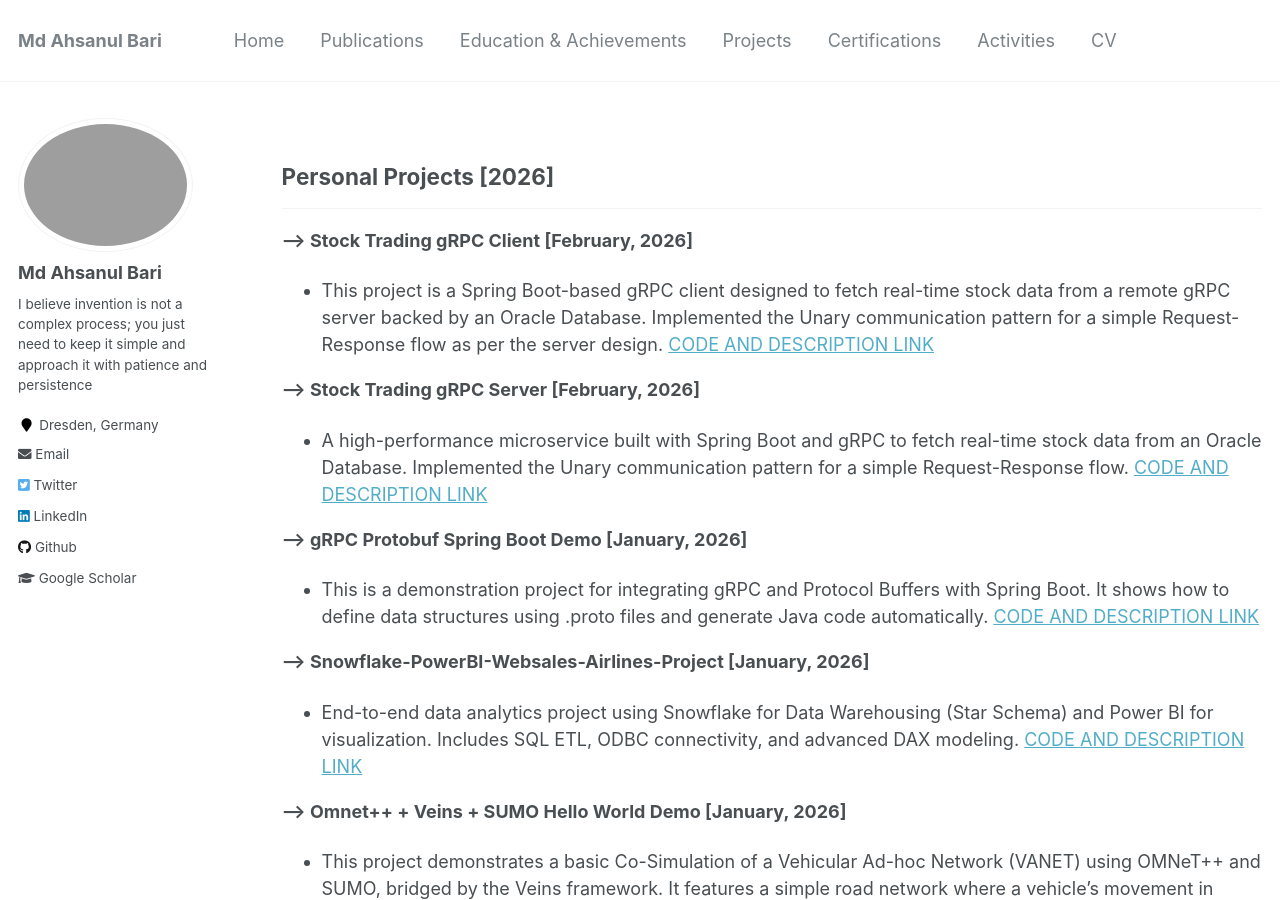
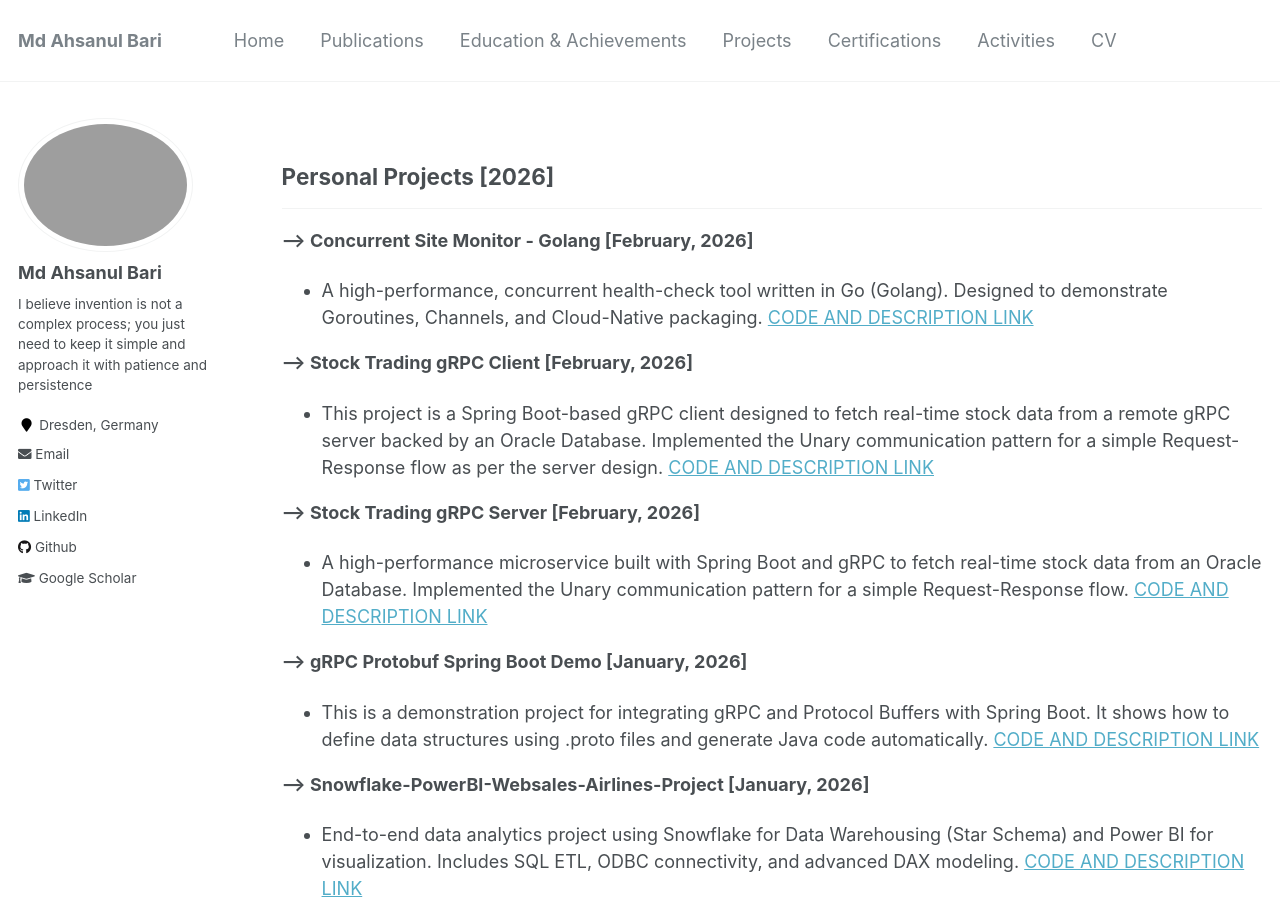
Before and after one commit to AhsanulBariRomi/ahsanul-bari.github.io, a Jekyll site: the page built from _pages/projects.md, in a window 1280 px wide and 900 px high. Built offline with Jekyll 4.4.1, drawn with Linux system fonts in a browser that asks for light colours.

Commit message:
Adding the goLang project in the project list

```diff
--- a/_pages/projects.md
+++ b/_pages/projects.md
@@ -6,6 +6,10 @@ author_profile: true
 ---
 ## Personal Projects [2026]
 ---
+<b>--> Concurrent Site Monitor - Golang [February, 2026] </b>
+
+- A high-performance, concurrent health-check tool written in Go (Golang). Designed to demonstrate Goroutines, Channels, and Cloud-Native packaging. [CODE AND DESCRIPTION LINK](https://github.com/AhsanulBariRomi/go-site-monitor-system) <br />
+
 <b>--> Stock Trading gRPC Client [February, 2026] </b>
 
 - This project is a Spring Boot-based gRPC client designed to fetch real-time stock data from a remote gRPC server backed by an Oracle Database. Implemented the Unary communication pattern for a simple Request-Response flow as per the server design. [CODE AND DESCRIPTION LINK](https://github.com/AhsanulBariRomi/grpc-spring-boot-client) <br />
@@ -45,8 +49,8 @@ author_profile: true
   <br />
   - Developed a secure environment for data-in-use by leveraging Intel SGX hardware enclaves to prevent unauthorized access to memory during execution. <br />
   - Implemented AES-256-GCM encryption and XOR-based key derivation within a Trusted Execution Environment (TEE) to ensure end-to-end data confidentiality. <br />
-  - Managed Remote Attestation and automated secret injection via SCONE CAS, utilizing TOTP for secure enclave authentication. <br />
- *TOOLS:*
+  - Managed Remote Attestation and automated secret injection via SCONE CAS, utilizing TOTP for secure enclave authentication. <br /><br />
+ <b>*TOOLS:*</b>
   <i style='color:#000099;'>Hardware:</i> Intel SGX, <i style='color:#000099;'>Framework:</i> SCONE (CAS/LAS), <i style='color:#000099;'>Languages:</i> C (scone-gcc), YAML, <i style='color:#000099;'>Security:</i> OpenSSL, AES-GCM, <i style='color:#000099;'>MFA:</i> TOTP (oathtool)
   [CODE AND DESCRIPTION LINK](https://github.com/AhsanulBariRomi/scone-sgx-confidential-computing-demo)
   <br />
```
